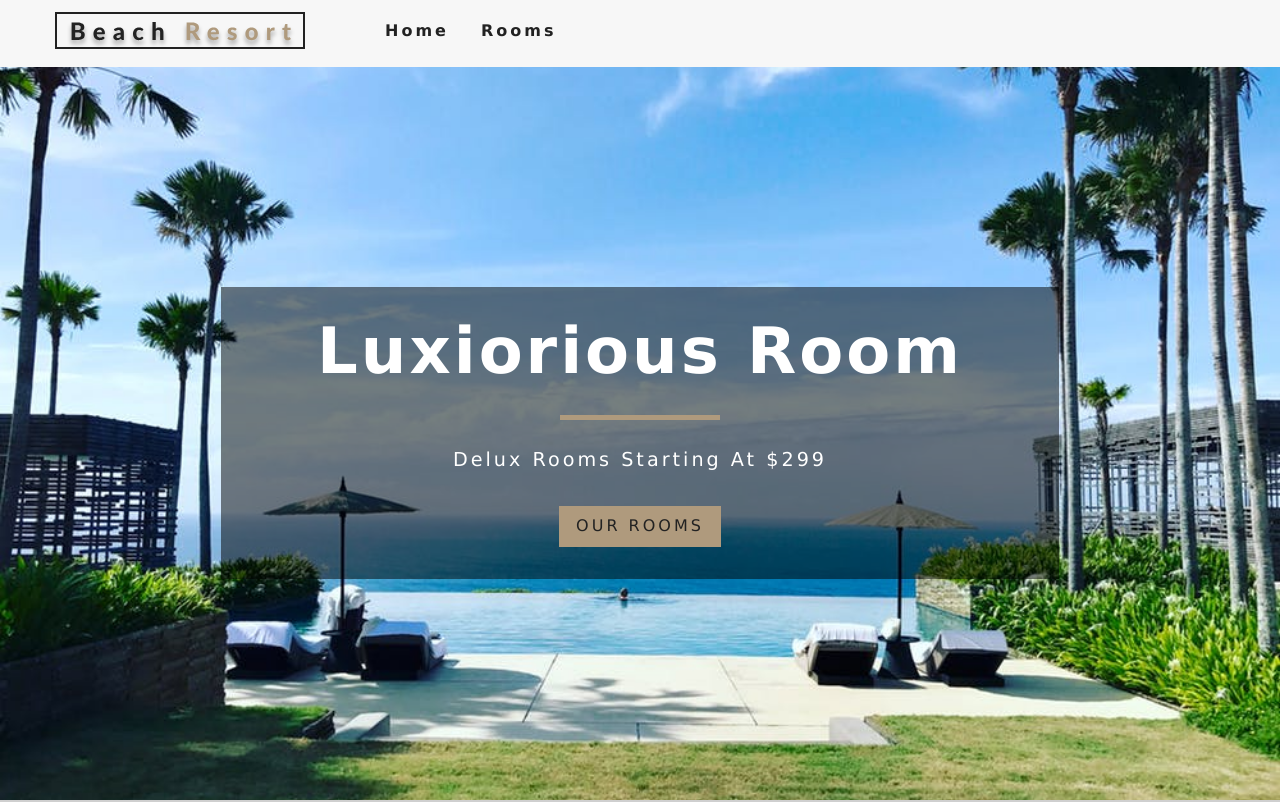
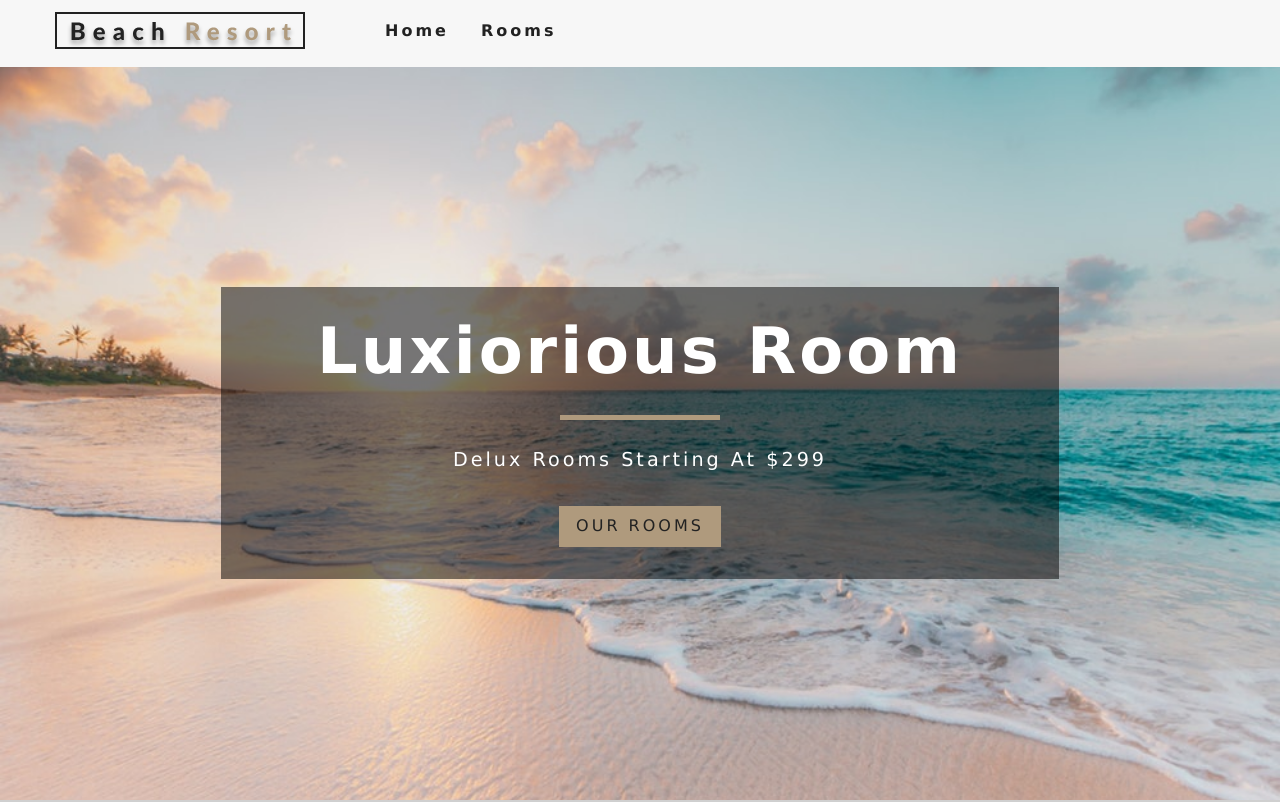
Before and after one commit to savajapurva/ResortP, a React (Create React App) app: page / in a window 1280 px wide. Shown: the top 802 px of the page. Built offline with nearby package versions, Linux system fonts and the light colour scheme; no server answers.

Commit message:
background updated

```diff
--- a/src/App.css
+++ b/src/App.css
@@ -183,7 +183,7 @@
 .defaultHero,
 .roomsHero {
     min-height: calc(100vh - 66px);
-    background: url("./images/defaultBcg.jpeg") center/cover no-repeat;
+    background: url("./images/a.jpg") center/cover no-repeat;
     display: flex;
     align-items: center;
     justify-content: center;
```
Also changed, not shown: src/images/a.jpg (added), src/images/b.jpg (added).
